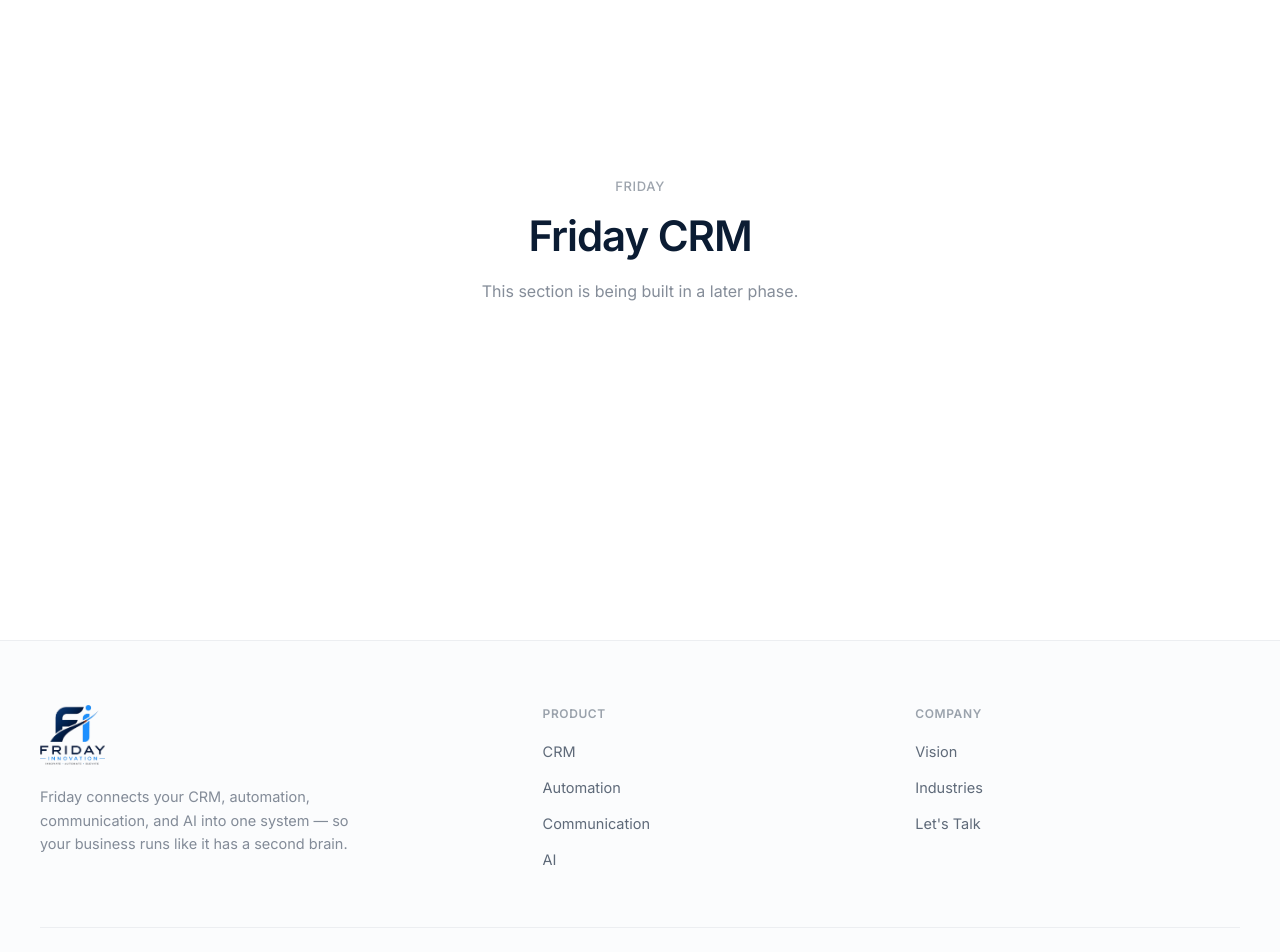
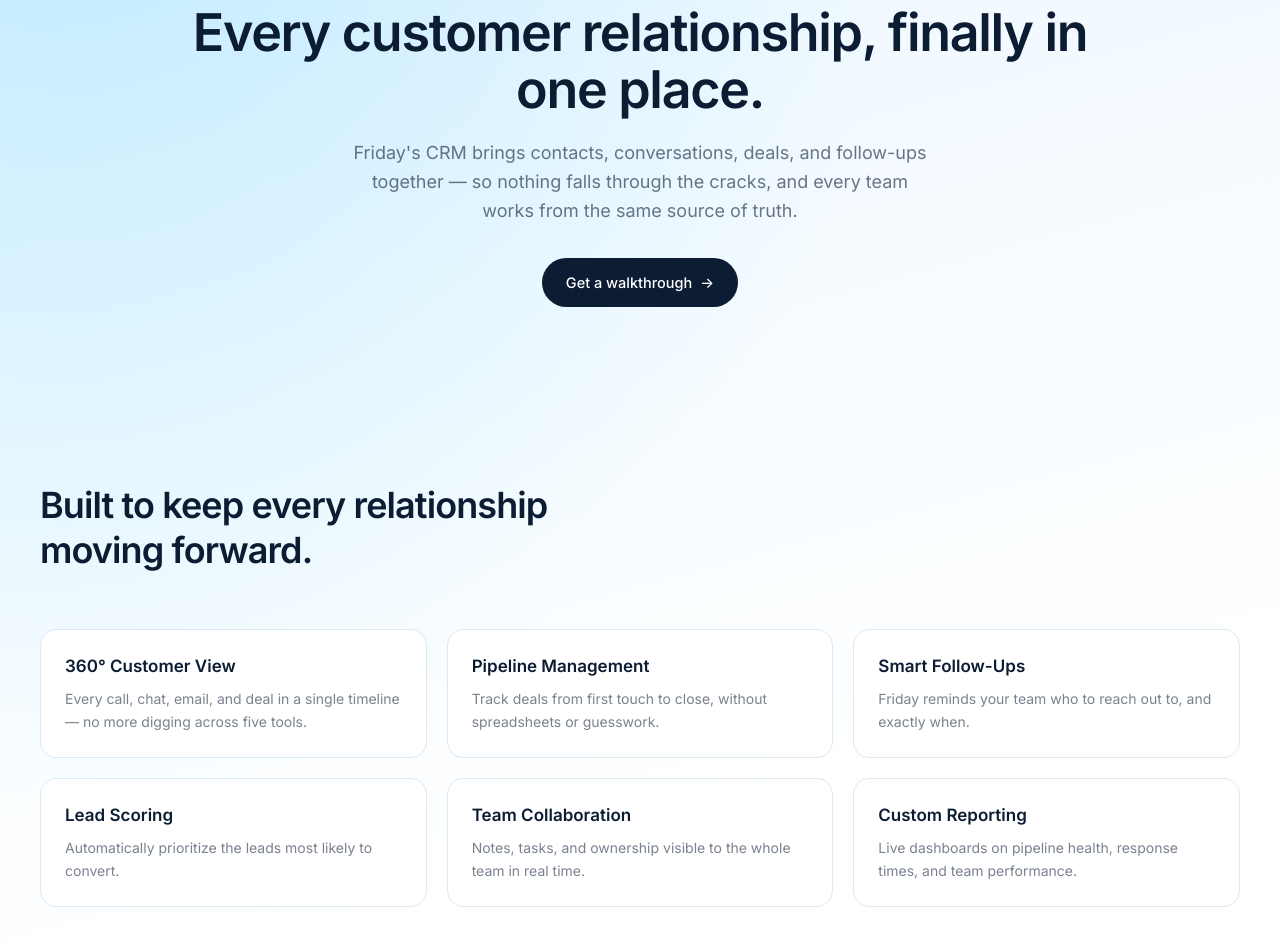
Before and after one commit to Js-goodapakam/project-friday-website, a React (Vite) app: page /crm in a window 1280 px wide. Shown: the part 160-1112 px from the top of the page. Built offline with nearby package versions, Linux system fonts and the light colour scheme.

Commit message:
Update header layout and spacing

```diff
--- a/src/App.tsx
+++ b/src/App.tsx
@@ -3,12 +3,12 @@
 import Header from "./components/layout/Header";
 import Footer from "./components/layout/Footer";
 import Home from "./pages/Home";
+import CRM from "./pages/CRM";
 import ComingSoon from "./pages/ComingSoon";
 import { EASE } from "./lib/motion";
 
 function AnimatedRoutes() {
   const location = useLocation();
-
   return (
     <AnimatePresence mode="wait">
       <motion.div
@@ -20,7 +20,7 @@
       >
         <Routes location={location}>
           <Route path="/" element={<Home />} />
-          <Route path="/crm" element={<ComingSoon title="Friday CRM" />} />
+          <Route path="/crm" element={<CRM />} />
           <Route path="/automation" element={<ComingSoon title="Automation" />} />
           <Route path="/communication" element={<ComingSoon title="Communication" />} />
           <Route path="/ai" element={<ComingSoon title="AI" />} />
--- /dev/null
+++ b/src/components/Crm/CRMCTA.tsx
@@ -0,0 +1,31 @@
+import { motion } from "framer-motion";
+import { Link } from "react-router-dom";
+import { EASE, viewportOnce } from "../../lib/motion";
+
+export default function CRMCTA() {
+  return (
+    <section className="px-5 py-24 sm:px-8 md:px-10">
+      <motion.div
+        initial={{ opacity: 0, y: 16 }}
+        whileInView={{ opacity: 1, y: 0 }}
+        viewport={viewportOnce}
+        transition={{ duration: 0.6, ease: EASE }}
+        className="mx-auto max-w-3xl rounded-3xl border border-[#dceaf4] bg-white p-10 text-center sm:p-14"
+      >
+        <h2 className="text-[26px] font-semibold leading-tight tracking-tight text-ink sm:text-[32px]">
+          Ready to bring your customer relationships into one system?
+        </h2>
+        <p className="mt-3 text-[15px] leading-relaxed text-ink/55">
+          See how Friday's CRM fits into your existing workflow — no rip-and-replace required.
+        </p>
+        <Link
+          to="/contact"
+          className="group mt-7 inline-flex items-center gap-2 rounded-full bg-ink px-6 py-3.5 text-[14.5px] font-medium text-white transition-colors hover:bg-ink/85"
+        >
+          Talk to us
+          <span className="transition-transform duration-200 group-hover:translate-x-0.5">→</span>
+        </Link>
+      </motion.div>
+    </section>
+  );
+}
--- /dev/null
+++ b/src/components/Crm/CRMFeatures.tsx
@@ -0,0 +1,77 @@
+import { motion } from "framer-motion";
+import { EASE, viewportOnce, staggerContainer } from "../../lib/motion";
+
+const FEATURES = [
+  {
+    title: "360° Customer View",
+    body: "Every call, chat, email, and deal in a single timeline — no more digging across five tools.",
+  },
+  {
+    title: "Pipeline Management",
+    body: "Track deals from first touch to close, without spreadsheets or guesswork.",
+  },
+  {
+    title: "Smart Follow-Ups",
+    body: "Friday reminds your team who to reach out to, and exactly when.",
+  },
+  {
+    title: "Lead Scoring",
+    body: "Automatically prioritize the leads most likely to convert.",
+  },
+  {
+    title: "Team Collaboration",
+    body: "Notes, tasks, and ownership visible to the whole team in real time.",
+  },
+  {
+    title: "Custom Reporting",
+    body: "Live dashboards on pipeline health, response times, and team performance.",
+  },
+];
+
+const cardVariants = {
+  hidden: { opacity: 0, y: 16 },
+  show: { opacity: 1, y: 0, transition: { duration: 0.5, ease: EASE } },
+};
+
+export default function CRMFeatures() {
+  return (
+    <section className="px-5 py-24 sm:px-8 md:px-10">
+      <div className="mx-auto max-w-7xl">
+        <motion.div
+          initial={{ opacity: 0, y: 16 }}
+          whileInView={{ opacity: 1, y: 0 }}
+          viewport={viewportOnce}
+          transition={{ duration: 0.6, ease: EASE }}
+          className="max-w-xl"
+        >
+          <h2 className="text-[30px] font-semibold leading-tight tracking-tight text-ink sm:text-[36px]">
+            Built to keep every relationship moving forward.
+          </h2>
+        </motion.div>
+
+        <motion.div
+          variants={staggerContainer(0.08, 0.2)}
+          initial="hidden"
+          whileInView="show"
+          viewport={viewportOnce}
+          className="mt-14 grid gap-5 sm:grid-cols-2 lg:grid-cols-3"
+        >
+          {FEATURES.map((feature) => (
+            <motion.div
+              key={feature.title}
+              variants={cardVariants}
+              className="rounded-2xl border border-[#dceaf4] bg-white p-6"
+            >
+              <h3 className="text-[17px] font-semibold text-ink">
+                {feature.title}
+              </h3>
+              <p className="mt-2 text-[14px] leading-relaxed text-ink/55">
+                {feature.body}
+              </p>
+            </motion.div>
+          ))}
+        </motion.div>
+      </div>
+    </section>
+  );
+}
--- /dev/null
+++ b/src/components/Crm/CRMHero.tsx
@@ -0,0 +1,55 @@
+import { motion } from "framer-motion";
+import { Link } from "react-router-dom";
+import { EASE } from "../../lib/motion";
+
+export default function CRMHero() {
+  return (
+    <section className="relative overflow-hidden px-5 pt-32 pb-20 sm:px-8 md:px-10">
+      <div className="mx-auto max-w-4xl text-center">
+        <motion.div
+          initial={{ opacity: 0, y: 10 }}
+          animate={{ opacity: 1, y: 0 }}
+          transition={{ duration: 0.6, ease: EASE }}
+          className="text-[13px] font-medium uppercase tracking-wider text-[#078bd3]"
+        >
+          CRM & Customer Management
+        </motion.div>
+
+        <motion.h1
+          initial={{ opacity: 0, y: 14 }}
+          animate={{ opacity: 1, y: 0 }}
+          transition={{ duration: 0.7, ease: EASE, delay: 0.1 }}
+          className="mt-4 text-[34px] font-semibold leading-[1.1] tracking-tight text-ink sm:text-[46px] md:text-[52px]"
+        >
+          Every customer relationship, finally in one place.
+        </motion.h1>
+
+        <motion.p
+          initial={{ opacity: 0, y: 14 }}
+          animate={{ opacity: 1, y: 0 }}
+          transition={{ duration: 0.7, ease: EASE, delay: 0.2 }}
+          className="mx-auto mt-5 max-w-xl text-[16px] leading-relaxed text-ink/60 sm:text-[18px]"
+        >
+          Friday's CRM brings contacts, conversations, deals, and follow-ups
+          together — so nothing falls through the cracks, and every team works
+          from the same source of truth.
+        </motion.p>
+
+        <motion.div
+          initial={{ opacity: 0, y: 14 }}
+          animate={{ opacity: 1, y: 0 }}
+          transition={{ duration: 0.7, ease: EASE, delay: 0.3 }}
+          className="mt-8 flex flex-wrap items-center justify-center gap-4"
+        >
+          <Link
+            to="/contact"
+            className="group inline-flex items-center gap-2 rounded-full bg-ink px-6 py-3.5 text-[14.5px] font-medium text-white transition-colors hover:bg-ink/85"
+          >
+            Get a walkthrough
+            <span className="transition-transform duration-200 group-hover:translate-x-0.5">→</span>
+          </Link>
+        </motion.div>
+      </div>
+    </section>
+  );
+}
--- /dev/null
+++ b/src/components/Crm/CRMWorkflow.tsx
@@ -0,0 +1,67 @@
+import { motion } from "framer-motion";
+import { EASE, viewportOnce, staggerContainer } from "../../lib/motion";
+
+const STEPS = [
+  {
+    number: "01",
+    title: "Capture",
+    body: "Leads flow in automatically from your website, ads, and calls — no manual entry.",
+  },
+  {
+    number: "02",
+    title: "Nurture",
+    body: "Friday scores, routes, and follows up with leads automatically, in the background.",
+  },
+  {
+    number: "03",
+    title: "Close",
+    body: "Your team spends time on deals that are ready, not chasing spreadsheets.",
+  },
+];
+
+const stepVariants = {
+  hidden: { opacity: 0, y: 16 },
+  show: { opacity: 1, y: 0, transition: { duration: 0.5, ease: EASE } },
+};
+
+export default function CRMWorkflow() {
+  return (
+    <section className="friday-dark px-5 py-24 sm:px-8 md:px-10">
+      <div className="mx-auto max-w-7xl">
+        <motion.div
+          initial={{ opacity: 0, y: 16 }}
+          whileInView={{ opacity: 1, y: 0 }}
+          viewport={viewportOnce}
+          transition={{ duration: 0.6, ease: EASE }}
+          className="max-w-xl"
+        >
+          <h2 className="text-[30px] font-semibold leading-tight tracking-tight text-white sm:text-[36px]">
+            From first contact to closed deal.
+          </h2>
+        </motion.div>
+
+        <motion.div
+          variants={staggerContainer(0.12, 0.2)}
+          initial="hidden"
+          whileInView="show"
+          viewport={viewportOnce}
+          className="mt-16 grid gap-10 border-t border-white/10 pt-10 md:grid-cols-3 md:gap-8"
+        >
+          {STEPS.map((step) => (
+            <motion.div key={step.number} variants={stepVariants}>
+              <div className="text-[13px] font-medium text-[#22c1ff]">
+                {step.number}
+              </div>
+              <h3 className="mt-3 text-[19px] font-semibold text-white">
+                {step.title}
+              </h3>
+              <p className="mt-2 text-[14.5px] leading-relaxed text-white/55">
+                {step.body}
+              </p>
+            </motion.div>
+          ))}
+        </motion.div>
+      </div>
+    </section>
+  );
+}
--- /dev/null
+++ b/src/pages/CRM.tsx
@@ -0,0 +1,15 @@
+import CRMHero from "../components/crm/CRMHero";
+import CRMFeatures from "../components/crm/CRMFeatures";
+import CRMWorkflow from "../components/crm/CRMWorkflow";
+import CRMCTA from "../components/crm/CRMCTA";
+
+export default function CRM() {
+  return (
+    <div className="friday-page-gradient">
+      <CRMHero />
+      <CRMFeatures />
+      <CRMWorkflow />
+      <CRMCTA />
+    </div>
+  );
+}
```
